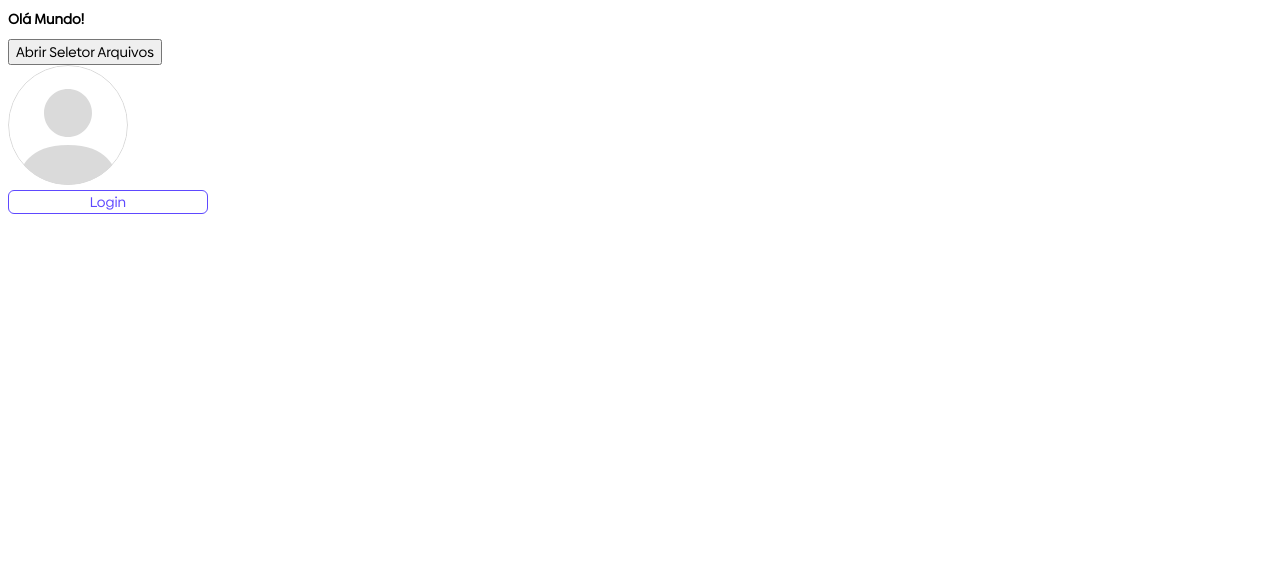
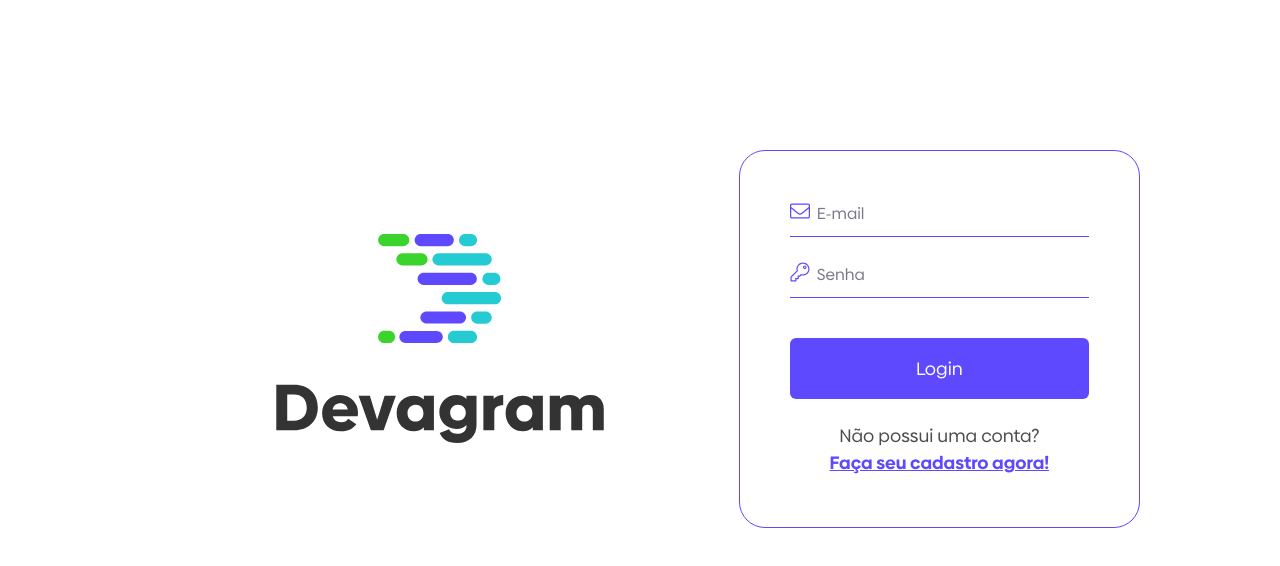
Before and after one commit to RicardolimaR2L/Devagram-React-nextjs, a Next.js app: page / in a window 1280 px wide. Shown: the top 566 px of the page. Built offline with nearby package versions, Linux system fonts and the light colour scheme.

Commit message:
Tela de Login

```diff
--- /dev/null
+++ b/componentes/inputPublico/index.js
@@ -0,0 +1,34 @@
+import Image from "next/image";
+
+export default function InputPublico({
+    imagem,
+    tipo,
+    texto,
+    valor = "",
+    exibirMensagemValidacao = false,
+    mensagemValidacao = "",
+    aoAlterarValor
+}) {
+    return (
+        <div className="inputPublicoContainer">
+            <div className="inputPublico">
+                <Image
+                    src={imagem}
+                    alt="imagem do campo"
+                    className="iconeInputPublico"
+                    width={20}
+                    height={20}
+                />
+
+                <input
+                    type={tipo}
+                    placeholder={texto}
+                    value={valor}
+                    onChange={aoAlterarValor}
+                />
+            </div>
+
+            {exibirMensagemValidacao && <p className="mensagemValidacao">{mensagemValidacao}</p>}
+        </div>
+    );
+}
--- /dev/null
+++ b/componentes/inputPublico/inputPublico.scss
@@ -0,0 +1,20 @@
+.inputPublicoContainer{
+  .inputPublico{
+
+    display: flex;
+    padding-bottom: 10px;
+    border-bottom: 1px solid $corPrimaria;
+    margin-bottom: 25px;
+  }
+
+
+  input{
+    border:none;
+    outline: none;
+    color:$corPrimaria;
+    flex:1;
+    margin-left: 5px;
+  }
+
+
+}
--- /dev/null
+++ b/componentes/login/index.js
@@ -0,0 +1,46 @@
+import InputPublico from '../inputPublico'
+import envelope from '../../public/images/envelope.svg'
+import chave from '../../public/images/chave.svg'
+import logo from '../../public/images/logo.svg'
+import Image from 'next/image'
+import Botao from '../../componentes/botao/index'
+import Link from 'next/link'
+import { useState } from 'react'
+
+export default function Login() {
+  const [email, setEmail] = useState('')
+  const [senha, setsenha] = useState('')
+
+  return (
+    <section className={'paginaLogin paginaPublica'}>
+      <div className="logoContainer">
+        <Image src={logo} alt="Logotipo" layout="fill" />
+      </div>
+      <div className="conteudoPaginaPublica">
+        <form>
+          <InputPublico
+            imagem={envelope}
+            texto="E-mail"
+            tipo="email"
+            aoAlterarValor={e => setEmail(e.target.value)}
+            valor={email}
+          />
+          <InputPublico
+            imagem={chave}
+            texto="Senha"
+            tipo="password"
+            aoAlterarValor={e => setsenha(e.target.value)}
+            valor={senha}
+          />
+          <Botao texto="Login" tipo="submit" desabilitado={false} />
+        </form>
+        <div className="rodapePaginaPublica">
+          <p>Não possui uma conta?</p>
+          <p>
+            <Link href="/cadastro">Faça seu cadastro agora!</Link>
+          </p>
+        </div>
+      </div>
+    </section>
+  )
+}
--- a/pages/index.js
+++ b/pages/index.js
@@ -1,33 +1,43 @@
-import Head from 'next/head'
-import Image from 'next/image'
-import Botao from '@/componentes/botao'
-import Avatar from '@/componentes/avatar'
-import { UploadImagem } from '@/componentes/uploadImagem'
-import { useState, useRef } from 'react'
+// import Head from 'next/head'
+// import Image from 'next/image'
+// import Botao from '@/componentes/botao'
+// import Avatar from '@/componentes/avatar'
+// import { UploadImagem } from '@/componentes/uploadImagem'
+// import { useState, useRef } from 'react'
 
-export default function Home() {
-  const [imagem, setImagem] = useState(null)
-  const referenciaInput = useRef(null)
+// export default function Home() {
+//   const [imagem, setImagem] = useState(null)
+//   const referenciaInput = useRef(null)
 
-  return (
+//   return (
+//     <>
+//       <h1> Olá Mundo!</h1>
+//       <button onClick={() => referenciaInput?.current?.click()}>
+//         Abrir Seletor Arquivos
+//       </button>
+//       <UploadImagem
+//         setImagem={setImagem}
+//         imagemPreview={imagem?.preview}
+//         aoSetarAReferencia={ref => (referenciaInput.current = ref)}
+//       />
+//       <div style={{ width: 200 }}>
+//         <Avatar />
+//         <Botao
+//           texto={'Login'}
+//           cor="invertido"
+//           manipularClique={() => console.log('Botao Clicado')}
+//         />
+//       </div>
+//     </>
+//   )
+// }
+
+import Login from "@/componentes/login";
+
+export default function index(){
+  return(
     <>
-      <h1> Olá Mundo!</h1>
-      <button onClick={() => referenciaInput?.current?.click()}>
-        Abrir Seletor Arquivos
-      </button>
-      <UploadImagem
-        setImagem={setImagem}
-        imagemPreview={imagem?.preview}
-        aoSetarAReferencia={ref => (referenciaInput.current = ref)}
-      />
-      <div style={{ width: 200 }}>
-        <Avatar />
-        <Botao
-          texto={'Login'}
-          cor="invertido"
-          manipularClique={() => console.log('Botao Clicado')}
-        />
-      </div>
+    <Login/>
     </>
   )
 }
--- a/styles/globals.scss
+++ b/styles/globals.scss
@@ -5,6 +5,13 @@
   font-family: 'biennale regular';
   font-size: 14px;
 }
+
+html, body, #_next{
+  height: 100%;
+  margin: 0;
+}
+
+
 
 .avatar{
   border-radius: 50%;
@@ -15,6 +22,26 @@
   display:none;
 }
 
+input{
+  &::placeholder{
+    /*Chrome, Opera, Safari e Firefox*/
+    color:$cinza2;
+    opacity: 1;
+  }
+
+  &:-ms-input-placeholder{
+    /*ie 10-11*/
+    color:$cinza2;
+  }
+
+  &::-ms-input-placeholder{
+    color:$cinza2
+  }
+
+}
+
 
 @import '../public/fonts/fonts.scss';//importação da fonte por url
 @import '../componentes/botao/button.scss';
+@import './paginaPublica.scss';
+@import '../componentes/inputPublico/inputPublico.scss';
--- /dev/null
+++ b/styles/paginaPublica.scss
@@ -0,0 +1,89 @@
+.paginaPublica {
+  display: flex;
+  flex-direction: column;
+  height: 100%;
+  align-items: center;
+  justify-content: center;
+  padding: 0 32px;
+  background-color: $branco;
+
+
+  .logoContainer {
+      position: relative;
+      height: 9em;
+      width: 100%;
+      margin-top: 110px;
+  }
+
+  .conteudoPaginaPublica {
+      width: 100%;
+      margin-top: 40px;
+  }
+
+  .btn {
+      margin-top: 15px;
+      padding: 10px;
+  }
+
+  .rodapePaginaPublica {
+      text-align: center;
+      margin-top: 24px;
+
+      p {
+          color: $cinza3;
+          margin: 0px 0px 2px;
+      }
+
+      a {
+          color: $corPrimaria;
+          font-family: $fontBold;
+      }
+  }
+
+  @media screen and (min-width: $desktopBreakpoint) {
+      flex-direction: row;
+      padding: 0 140px;
+      font-size: 18px;
+html, body{
+    height:80%;
+    margin-top: 55px;
+}
+
+      .logoContainer {
+          height: 15em;
+          flex: 2;
+          margin-top: 150px;
+
+          .logo {
+              width: 100%;
+              max-width: 300px;
+          }
+      }
+
+      .conteudoPaginaPublica {
+          flex: 1;
+          width: 100%;
+          border: 1px solid $corPrimaria;
+          border-radius: 26px;
+          padding: 50px;
+          margin-top: 150px;
+      }
+
+      .btn {
+          padding: 18px;
+          font-size: 18px;
+      }
+
+      .rodapePaginaPublica {
+          p, a {
+              font-size: 18px;
+          }
+      }
+
+      .inputPublico {
+          input {
+              font-size: 16px;
+          }
+      }
+  }
+}
--- a/styles/variaveis.scss
+++ b/styles/variaveis.scss
@@ -1,6 +1,6 @@
-$fonteRegular:'Biennale Regular';
-$fonteBold: 'Biennale Bold';
-$fonteLight:'Biennale Ligth';
+$fontRegular:'Biennale Regular';
+$fontBold: 'Biennale Bold';
+$fontLight:'Biennale Ligth';
 
 $corPrimaria:#5E49FF;
 $corPrimaria3:#25C8D3;
```
